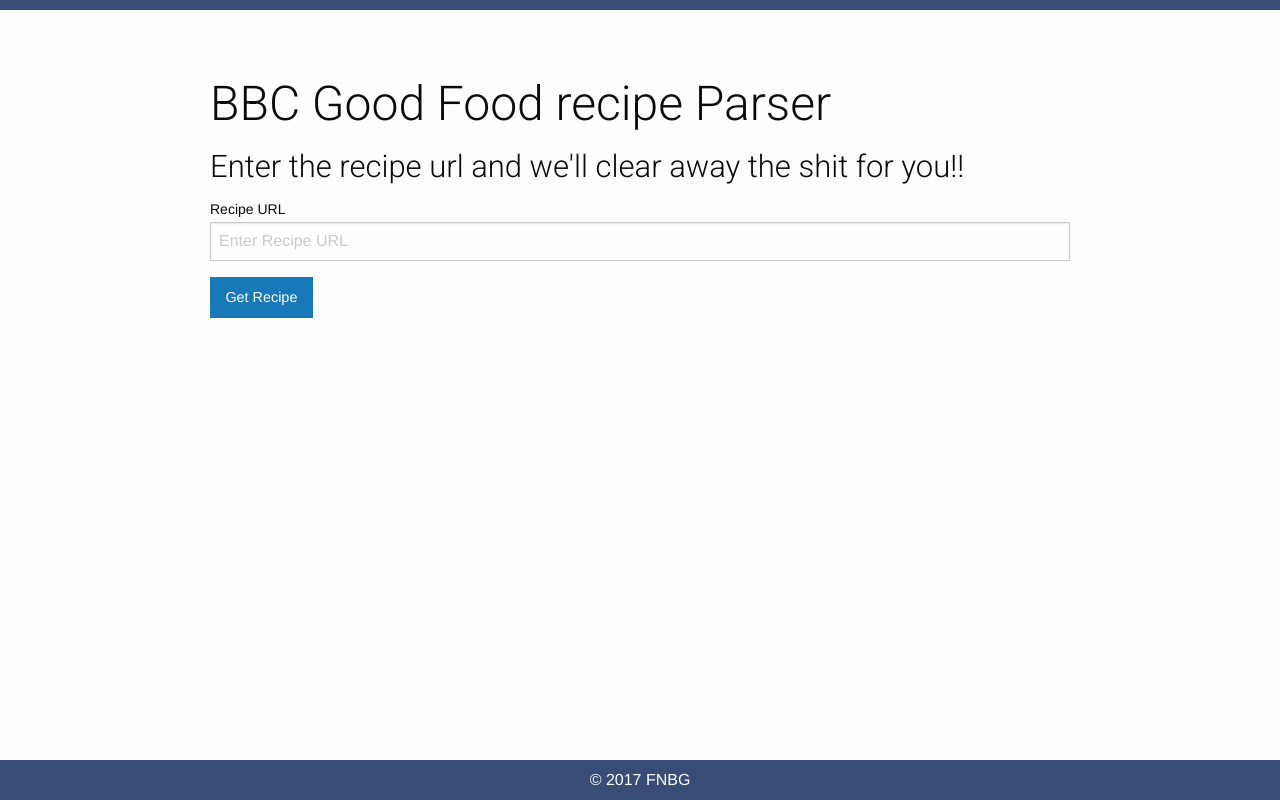
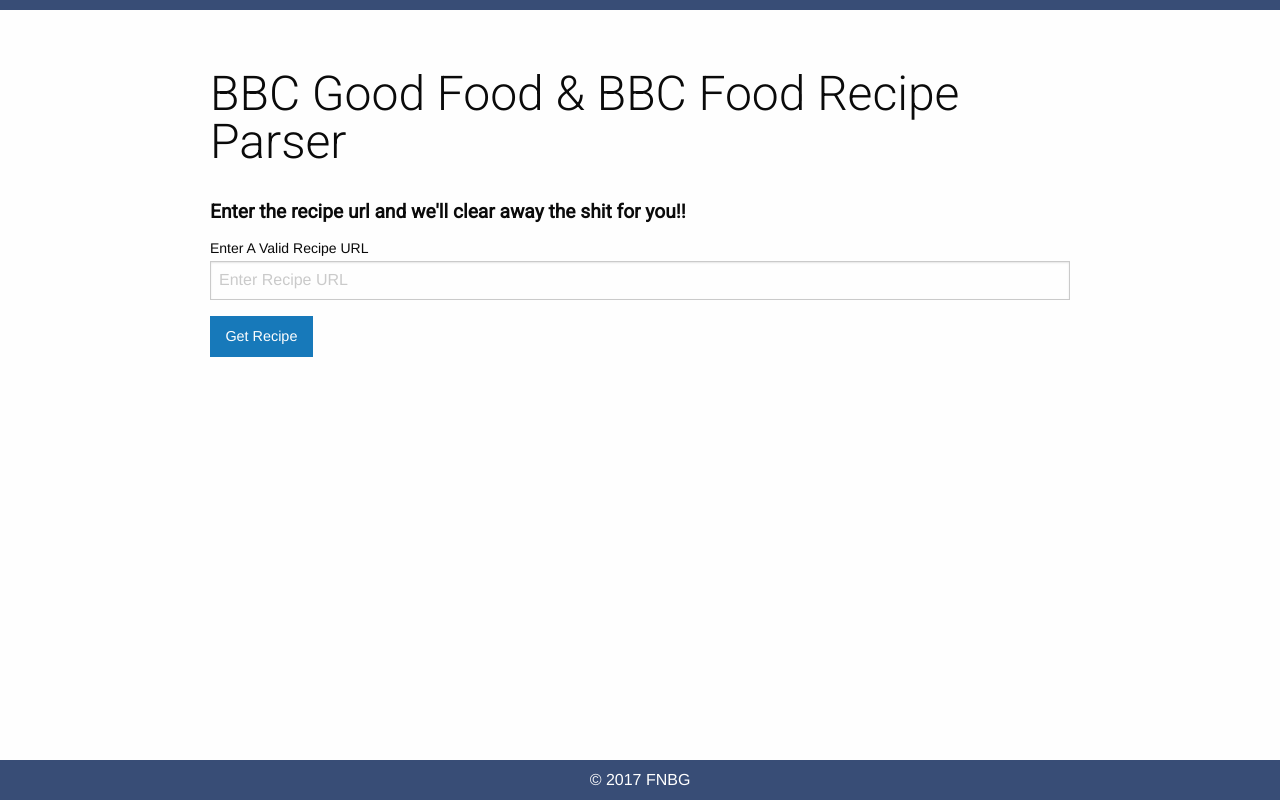
Before and after one commit to forbesg/bbc-good-food-recipe-scraper, a website: page public/index.html in a window 1280 px wide. Drawn offline with nearby package versions, Linux system fonts and the light colour scheme; some packages are replaced by stand-ins of ours.

```diff
--- a/public/css/style.css
+++ b/public/css/style.css
@@ -10,6 +10,12 @@
 h6 {
   font-family: "Roboto", sans-serif;
   font-weight: lighter;
+  line-height: 1em;
+  margin-bottom: 0.75em;
+}
+h2 {
+  font-size: 1.2rem;
+  font-weight: 600;
 }
 #main-container {
   max-width: 900px;
--- a/public/index.html
+++ b/public/index.html
@@ -31,8 +31,10 @@
   </head>
   <body ng-app="app">
     <div id="main-container">
-      <h1>BBC Good Food recipe Parser</h1>
-      <h3>Enter the recipe url and we'll clear away the shit for you!!</h3>
+      <h1>BBC Good Food & BBC Food Recipe Parser</h1>
+      <h2>
+        Enter the recipe url and we'll clear away the shit for you!!
+      </h2>
       <div ng-view></div>
     </div>
     <div id="footer">
--- a/public/partials/directives/recipe-form.html
+++ b/public/partials/directives/recipe-form.html
@@ -1,9 +1,14 @@
 <div class="form-container">
-	<form role="form" ng-model="recipe">
-		<div>
-			<label>Recipe URL</label>
-			<input type="url" placeholder="Enter Recipe URL" ng-model="recipe.url" required />
-		</div>
-		<button ng-click="getRecipe()" class="button">Get Recipe</button>
-	</form>
+  <form role="form" ng-model="recipe">
+    <div>
+      <label>Enter A Valid Recipe URL</label>
+      <input
+        type="url"
+        placeholder="Enter Recipe URL"
+        ng-model="recipe.url"
+        required
+      />
+    </div>
+    <button ng-click="getRecipe()" class="button">Get Recipe</button>
+  </form>
 </div>
--- a/routes/api/scrape.js
+++ b/routes/api/scrape.js
@@ -38,7 +38,6 @@
           console.log("Good Food");
           recipe.title = $("h1.post-header__title.heading-1").text();
           if (!recipe.title || recipe.title.length < 1) {
-            // res.sendStatus(404, 'Page not found');
             return res.send({ error: "Not a valid BBC Good Food URL" });
           } else {
             $(".recipe__ingredients ul li.list-item").each(function (
@@ -110,9 +109,6 @@
       } catch (err) {
         res.send({ error: "Invalid URI" });
       }
-
-      // .find((el) => el);
-      // console.log(recipeJSON);
     } else {
       res.send({ error: "Invalid URI" });
     }
```
